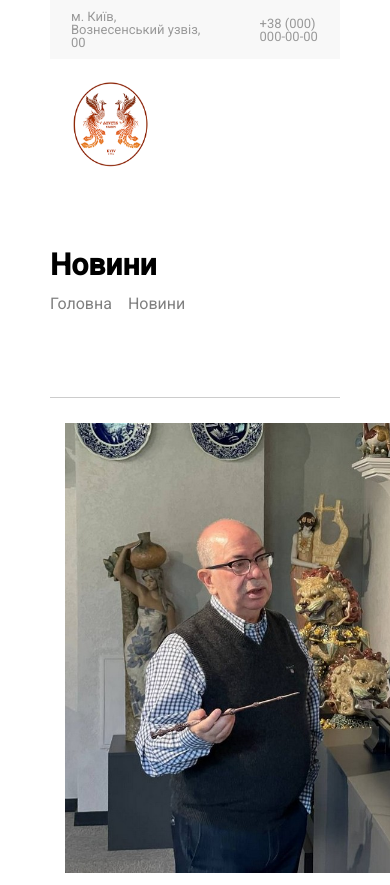
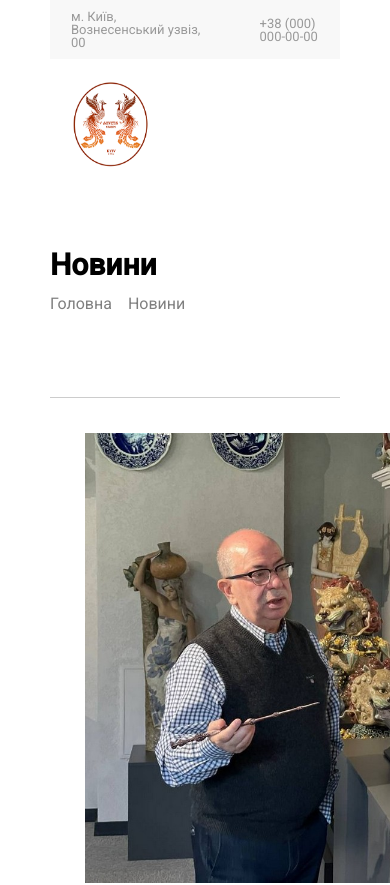
Before and after one commit to HryhoriiShkvyra/museum, a React (Create React App) app: page /news in a window 390 px wide. Shown: the top 885 px of the page. Built offline with nearby package versions, Linux system fonts and the light colour scheme; some icons are missing.

Commit message:
media queries had added to about-museum

```diff
--- a/src/AboutMuseum/AboutMuseum.css
+++ b/src/AboutMuseum/AboutMuseum.css
@@ -32,7 +32,7 @@
 .textarea-img-float {
   float: right;
   max-width: 350px;
-  max-width: 350px;
+  width: 100%;
   height: auto;
   border-radius: 8px;
   margin: 0 0 15px 40px;
@@ -61,17 +61,36 @@
   display: flex;
   flex-direction: row;
   justify-content: space-between;
-  /* gap: 50px; */
+  gap: 50px;
 }
 
 .img-and-text {
   max-width: 520px;
   display: flex;
+  flex: 1 1;
   flex-direction: column;
   align-items: start;
 }
 
 .img {
-  max-width: 520px;
+  max-width: 500px;
   width: 100%;
 }
+
+@media screen and (max-width: 992px) {
+  .about-museum-main-content {
+    padding: 0 15px;
+  }
+
+  .textarea-text-center {
+    text-align: inherit;
+  }
+}
+
+@media screen and (max-width: 601px) {
+  .textarea-img-float {
+    /* align-items: center; */
+    margin: 0 auto 30px;
+    float: none;
+  }
+}
--- a/src/Catalog/Catalog.css
+++ b/src/Catalog/Catalog.css
@@ -3,7 +3,7 @@
   flex-direction: row;
   flex-wrap: wrap;
   /* gap: 25px; */
-  margin: 40px auto 0;
+  margin: 0 auto 40px;
 }
 
 .filter-by-country-btn {
--- a/src/News/News.css
+++ b/src/News/News.css
@@ -1,5 +1,5 @@
 .news {
-  margin-top: 25px;
+  /* margin-top: 25px; */
 }
 
 .news-post {
--- a/src/index.css
+++ b/src/index.css
@@ -211,26 +211,42 @@ h4 {
   .main-section {
     padding: 0 50px;
   }
+
+  .main-section {
+    padding: 35px 50px;
+  }
 }
 
 @media screen and (max-width: 801px) {
   .section,
   .main-section {
-    padding: 0 75px;
+    padding: 0 35px;
+  }
+
+  .main-section {
+    padding: 35px 35px;
   }
 }
 
 @media screen and (max-width: 768px) {
   .section,
   .main-section {
-    padding: 0 100px;
+    padding: 0 35px;
+  }
+
+  .main-section {
+    padding: 35px 35px;
   }
 }
 
 @media screen and (max-width: 600px) {
   .section,
   .main-section {
-    padding: 0 50px;
+    padding: 0 35px;
+  }
+
+  .main-section {
+    padding: 35px 50px;
   }
 }
 
@@ -240,6 +256,6 @@ h4 {
   }
 
   .main-section {
-    padding: 0 30px;
+    padding: 35px 50px;
   }
 }
```
Also changed, not shown: src/AboutMuseum/AboutMuseum.jsx (+53 -43 lines).
